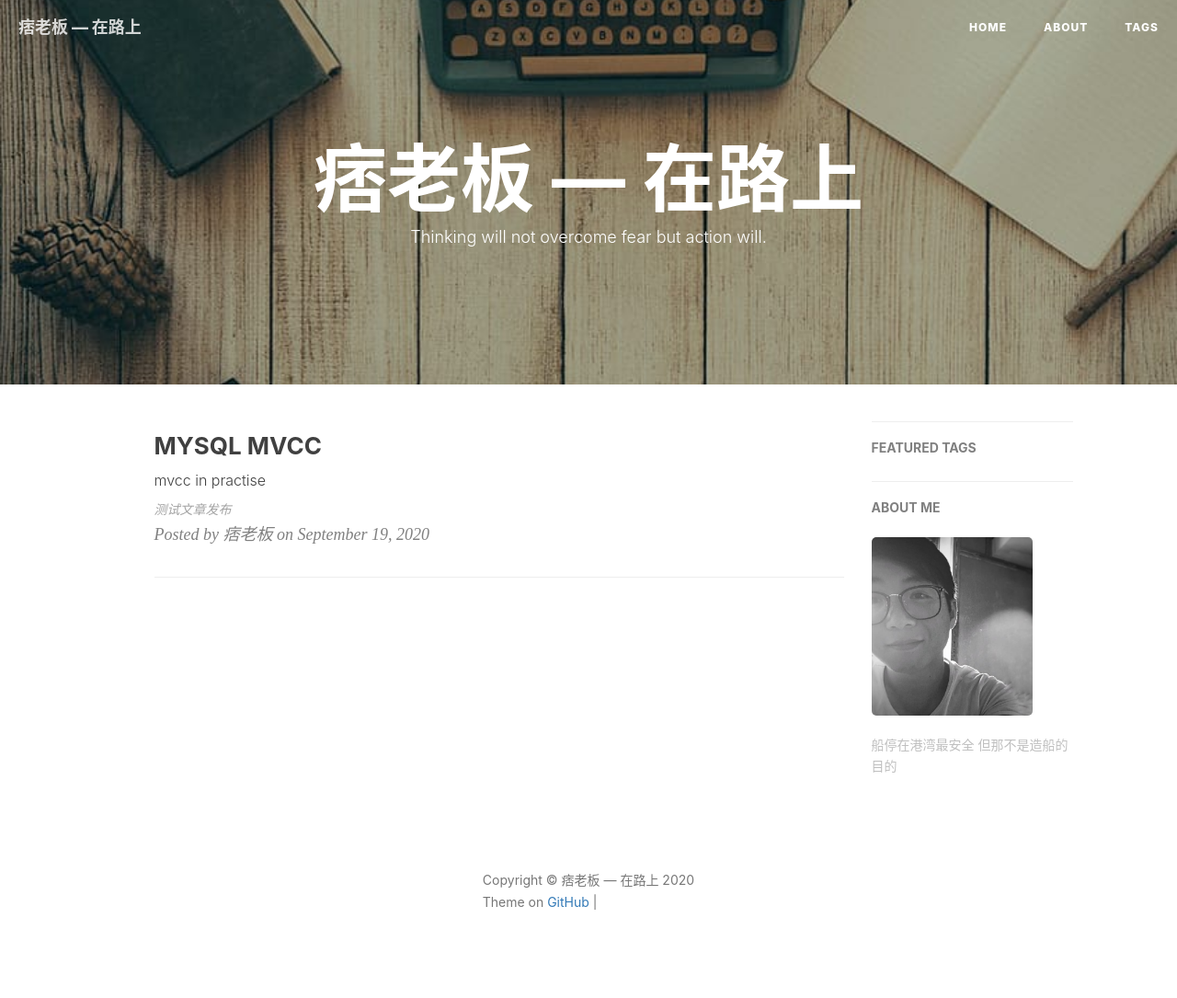
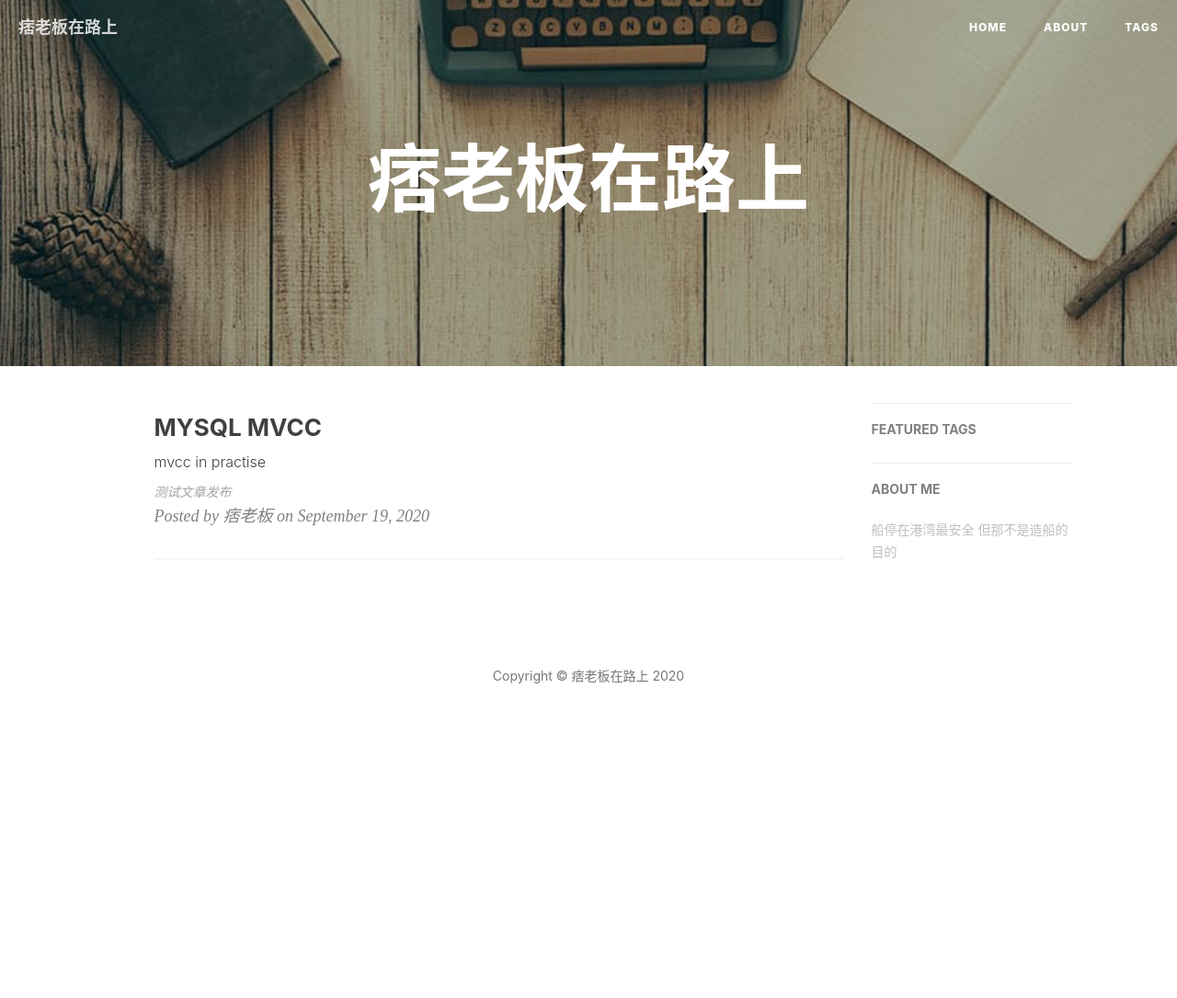
Before and after one commit to pittontheroad/pittontheroad.github.io, a Jekyll site: the page built from index.html, in a window 1280 px wide. Shown: the whole page at 92% size. Built offline with Jekyll 4.4.1, drawn with Linux system fonts in a browser that asks for light colours; nearby versions of some CDN libraries; the list of posts is cut into pages by our own code; comment, search, counter and statistics services are not loaded; after the commit the page ends 900 px from its top, so only the background shows below that; grey boxes are pictures that could not be loaded.

```diff
--- a/_config.yml
+++ b/_config.yml
@@ -1,13 +1,13 @@
 # Site settings
-title: 痞老板 — 在路上
+title: 痞老板在路上
 header-img: img/post-bg-desk.jpg
 url: "http://pittontheroad.github.io"
-github_repo: "https://github.com/pittontheroad/pittontheroad.github.io"
+#github_repo: "https://github.com/pittontheroad/pittontheroad.github.io"
 
 # Sidebar settings
 sidebar: true
 sidebar-about-description: "船停在港湾最安全 但那不是造船的目的"
-sidebar-avatar: /img/about-BY-gentle.jpg      # use absolute URL, seeing it's used in both `/` and `/about/`
+#sidebar-avatar: /img/about-BY-gentle.jpg      # use absolute URL, seeing it's used in both `/` and `/about/`
 
 
 # Build settings
--- a/_includes/footer.html
+++ b/_includes/footer.html
@@ -92,13 +92,13 @@
                 </ul>
                 <p class="copyright text-muted">
                     Copyright &copy; {{ site.title }} {{ site.time | date: '%Y' }}
-                    <br>
-                    Theme on <a href="{{ site.github_repo }}">GitHub</a> |
-                    <iframe
-                        style="margin-left: 2px; margin-bottom:-5px;"
-                        frameborder="0" scrolling="0" width="100px" height="20px"
-                        src="https://ghbtns.com/github-btn.html?user={{ site.github_username }}&repo={{ site.github_username }}.github.io&type=star&count=true" >
-                    </iframe>
+<!--                    <br>-->
+<!--                    Theme on <a href="{{ site.github_repo }}">GitHub</a> |-->
+<!--                    <iframe-->
+<!--                        style="margin-left: 2px; margin-bottom:-5px;"-->
+<!--                        frameborder="0" scrolling="0" width="100px" height="20px"-->
+<!--                        src="https://ghbtns.com/github-btn.html?user={{ site.github_username }}&repo={{ site.github_username }}.github.io&type=star&count=true" >-->
+<!--                    </iframe>-->
                 </p>
             </div>
         </div>
--- a/index.html
+++ b/index.html
@@ -1,6 +1,5 @@
 ---
 layout: page
-description: "Thinking will not overcome fear but action will."
 ---
 
 {% for post in paginator.posts %}
```
